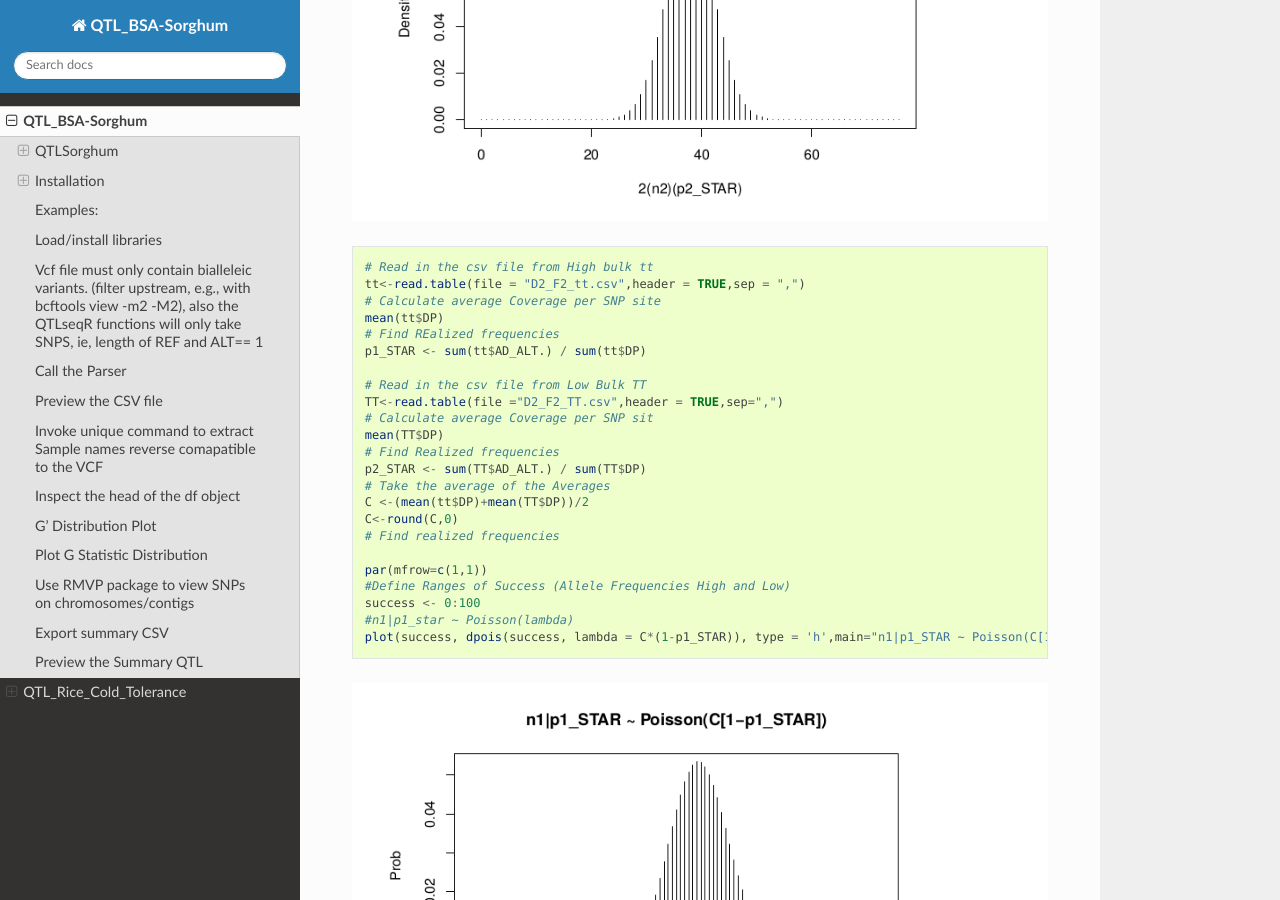
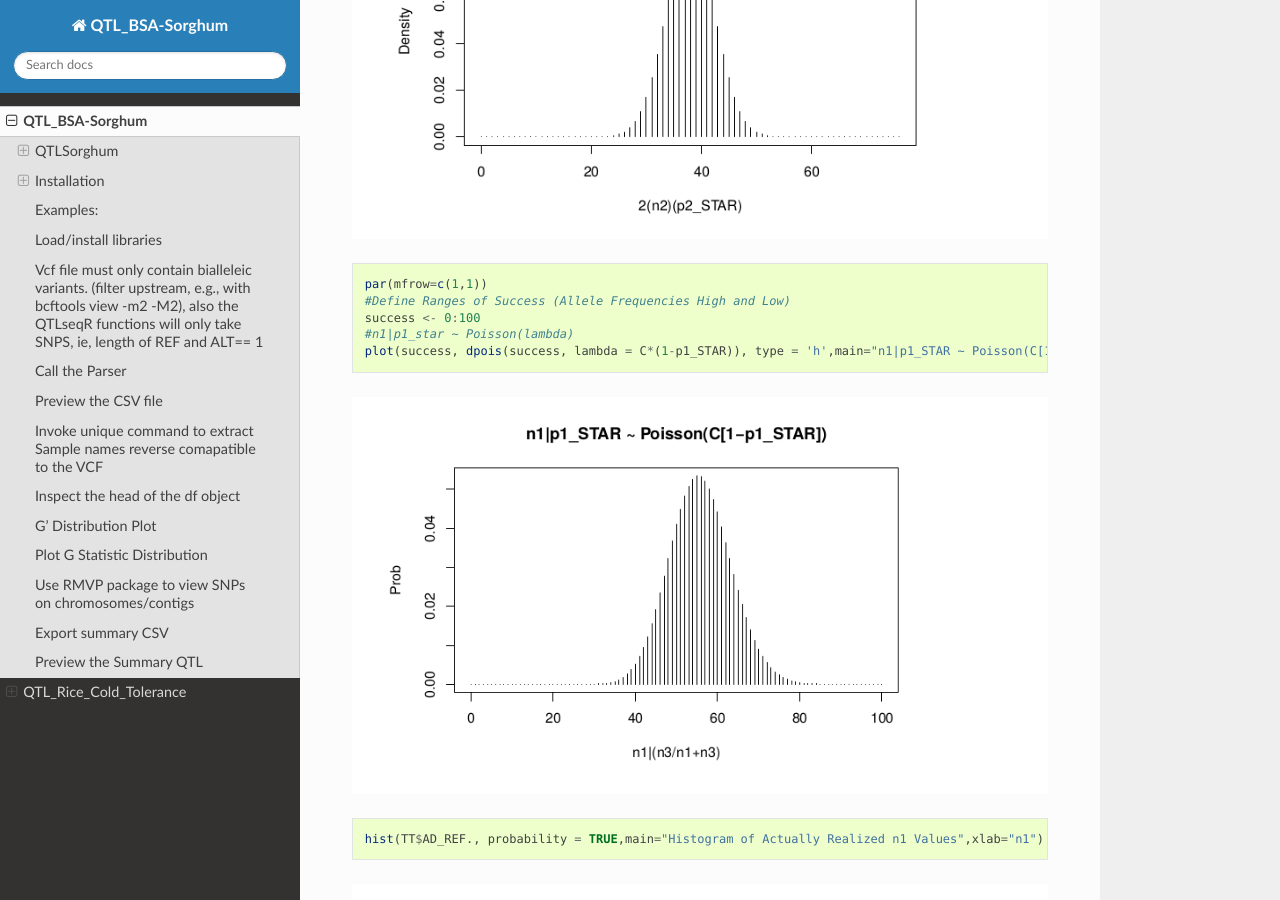
Before and after one commit to PBGLMichaelHall/ReadTheDocsQTL, a Sphinx documentation site: the page built from docs/source/Sorghum.rst, in a window 1280 px wide and 900 px high, scrolled down 15284 px. Built offline with Sphinx 7.4.7 and the Read the Docs theme 2.0.0, drawn with Linux system fonts in a browser that asks for light colours; some of the changed text lies outside the part shown.

Commit message:
Update Sorghum.rst

```diff
--- a/docs/source/Sorghum.rst
+++ b/docs/source/Sorghum.rst
@@ -492,23 +493,7 @@ Preview the Summary QTL
 
 
 
-   # Read in the csv file from High bulk tt
-   tt<-read.table(file = "D2_F2_tt.csv",header = TRUE,sep = ",")
-   # Calculate average Coverage per SNP site
-   mean(tt$DP)
-   # Find REalized frequencies
-   p1_STAR <- sum(tt$AD_ALT.) / sum(tt$DP)
 
-   # Read in the csv file from Low Bulk TT
-   TT<-read.table(file ="D2_F2_TT.csv",header = TRUE,sep=",")
-   # Calculate average Coverage per SNP sit
-   mean(TT$DP)
-   # Find Realized frequencies
-   p2_STAR <- sum(TT$AD_ALT.) / sum(TT$DP)
-   # Take the average of the Averages
-   C <-(mean(tt$DP)+mean(TT$DP))/2
-   C<-round(C,0)
-   # Find realized frequencies
 
    par(mfrow=c(1,1))
    #Define Ranges of Success (Allele Frequencies High and Low)
```
Also changed, not shown: other parts of docs/source/Sorghum.rst (+4 -3 lines).
